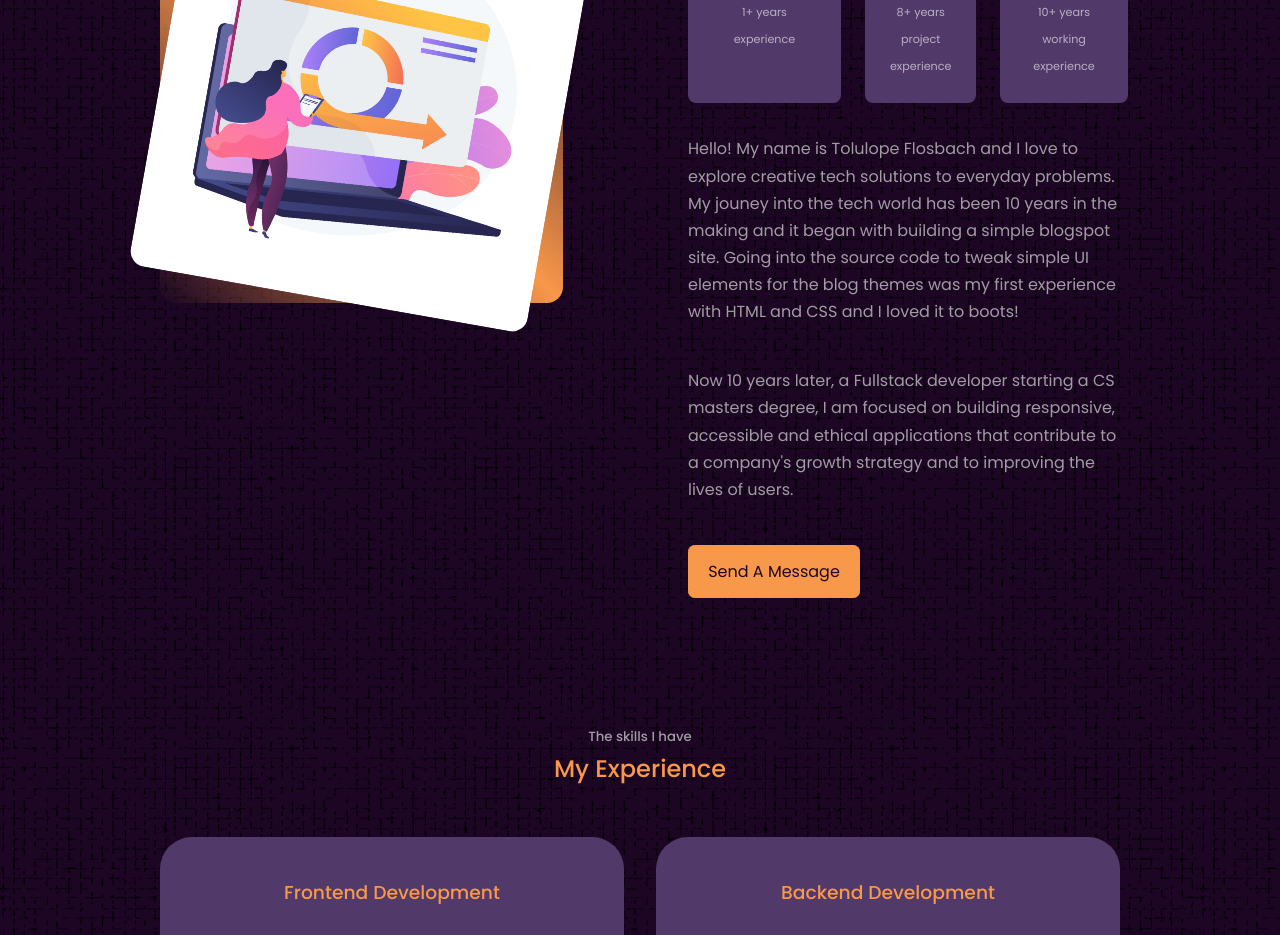
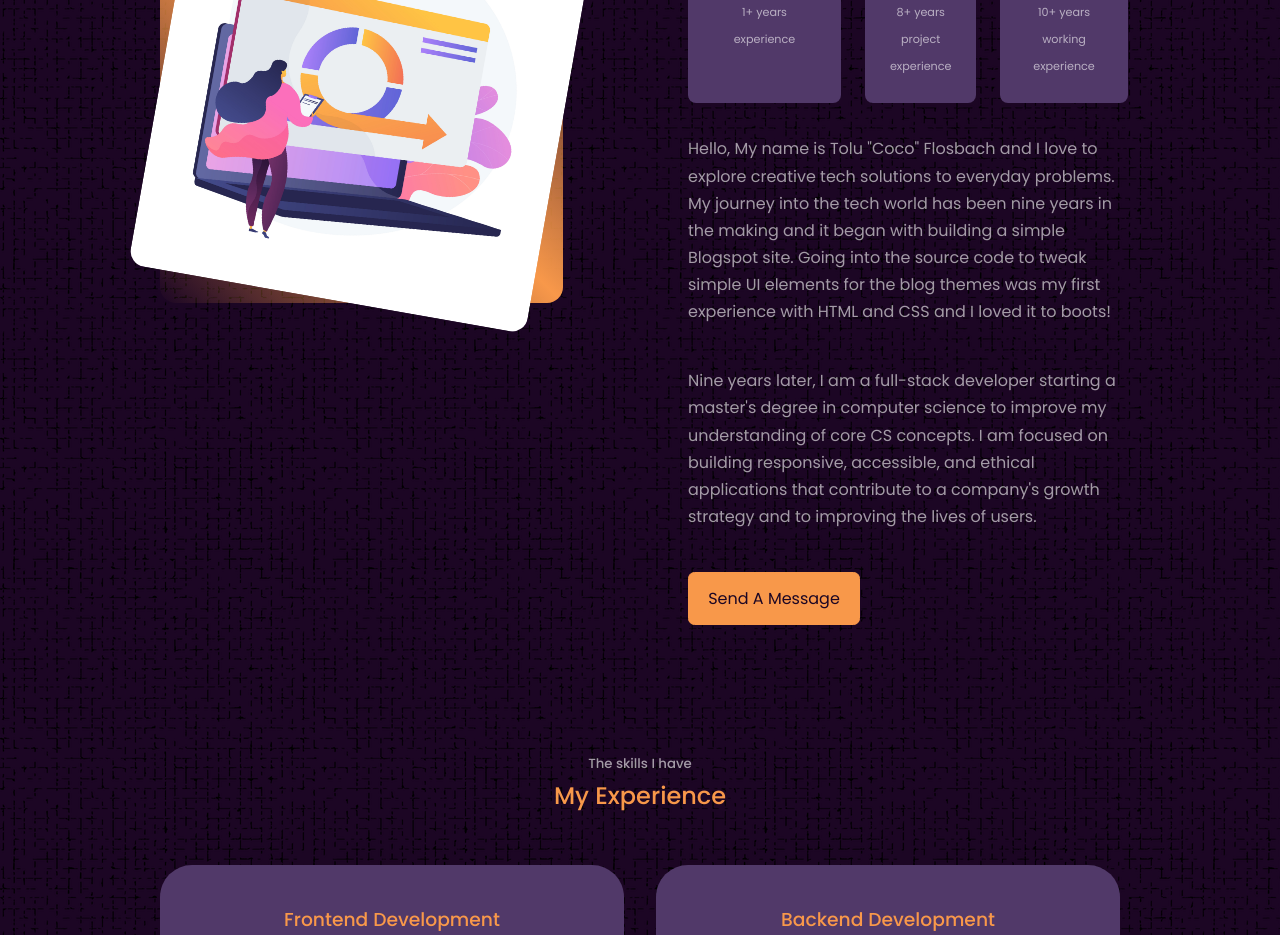
Before and after one commit to Cocoflosbach/toluFlosbachPortfolio, a React (Create React App) app: page / in a window 1280 px wide. Shown: the part 1140-2075 px from the top of the page. Built offline with nearby package versions, Linux system fonts and the light colour scheme.

Commit message:
Update AboutMe.jsx

```diff
--- a/src/components/AboutMe/AboutMe.jsx
+++ b/src/components/AboutMe/AboutMe.jsx
@@ -36,18 +36,19 @@ const AboutMe = () => {
             </article>
           </div>
           <p>
-            Hello! My name is Tolulope Flosbach and I love to explore creative
-            tech solutions to everyday problems. My jouney into the tech world
-            has been 10 years in the making and it began with building a simple
-            blogspot site. Going into the source code to tweak simple UI
-            elements for the blog themes was my first experience with HTML and
-            CSS and I loved it to boots!
+            Hello, My name is Tolu "Coco" Flosbach and I love to explore
+            creative tech solutions to everyday problems. My journey into the
+            tech world has been nine years in the making and it began with
+            building a simple Blogspot site. Going into the source code to tweak
+            simple UI elements for the blog themes was my first experience with
+            HTML and CSS and I loved it to boots!
           </p>
           <p>
-            Now 10 years later, a Fullstack developer starting a CS masters
-            degree, I am focused on building responsive, accessible and ethical
-            applications that contribute to a company's growth strategy and to
-            improving the lives of users.
+            Nine years later, I am a full-stack developer starting a master's
+            degree in computer science to improve my understanding of core CS
+            concepts. I am focused on building responsive, accessible, and
+            ethical applications that contribute to a company's growth strategy
+            and to improving the lives of users.
           </p>
           <a href="#contact" className="btn btn-primary">
             Send A Message
```
